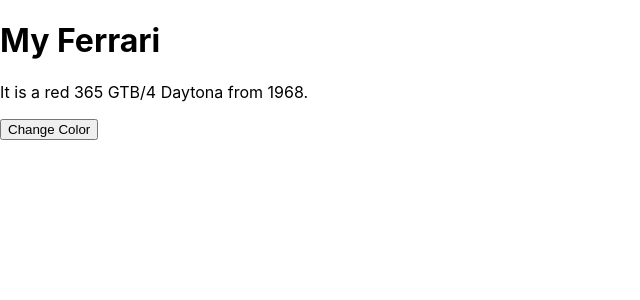
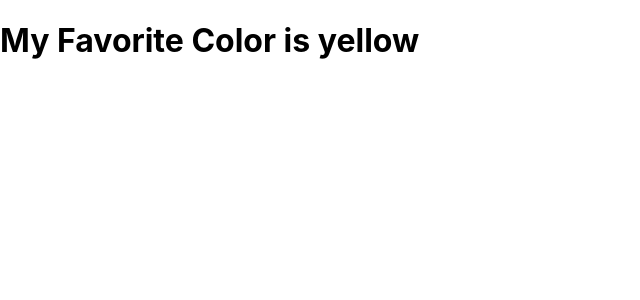
Before and after one commit to maribelcuales/React-Review-Project, a React (Create React App) app: page / in a window 1280 px wide. Shown: the top 300 px of the page, without its empty margins (0-640 px from the left). Built offline with nearby package versions, Linux system fonts and the light colour scheme.

Commit message:
Render Header to the root element.

```diff
--- a/src/index.js
+++ b/src/index.js
@@ -4,11 +4,13 @@
 // import App from './App';
 // import Car from './Car';
 // import CarModel from './CarModel';
-import MyCar from './MyCar.js';
+// import MyCar from './MyCar.js';
+import Header from './Header.js';
 
 
 ReactDOM.render(
-  <MyCar />,
+  <Header favCol="yellow"/>,
+  // <MyCar />,
   // <CarModel model="Ford Mustang"/>,
   //<Car />,
   //<App />,
```
